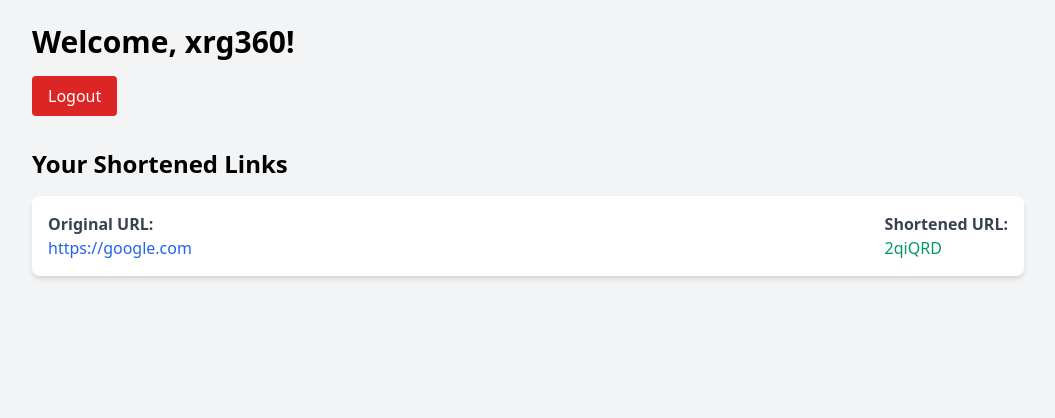
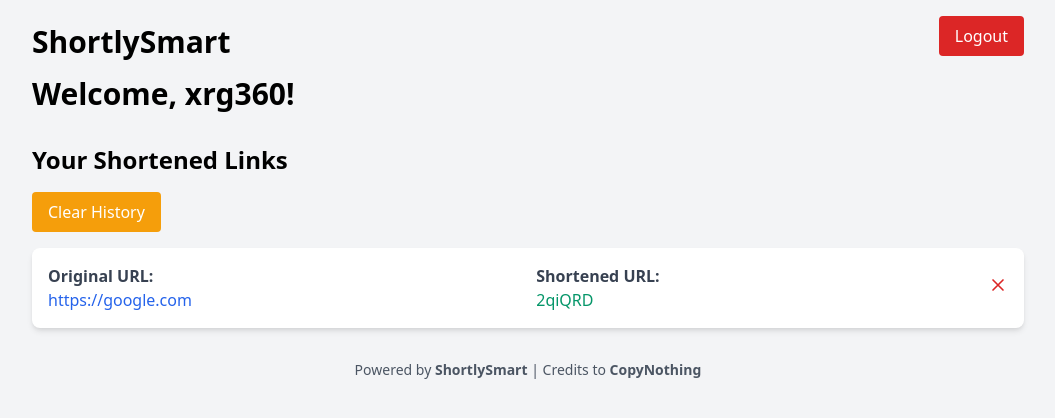
Before and after one commit to Xrg360/SimpleShort, a Flask app: page /dashboard in a window 1280 px wide. Shown: the top 418 px of the page, without its empty margins (112-1167 px from the left). Run offline with Flask 3, Linux system fonts and the light colour scheme; a user stored in the database is signed in; data comes from the database, SQL or seed files in the repository.

Commit message:
updated dashboard
clear
history all clear
branding
credit

```diff
--- a/templates/dashboard.html
+++ b/templates/dashboard.html
@@ -6,13 +6,42 @@
     <title>Dashboard - URL Shortener</title>
     <!-- Link to Tailwind CSS -->
     <link href="https://cdn.jsdelivr.net/npm/tailwindcss@2.2.19/dist/tailwind.min.css" rel="stylesheet">
+    <script>
+        // Function to delete a specific link
+        function deleteLink(shortUrl) {
+            if (confirm("Are you sure you want to delete this link?")) {
+                // Send a request to the server to delete the link
+                window.location.href = `/delete_link/${shortUrl}`;
+            }
+        }
+
+        // Function to clear all history
+        function clearHistory() {
+            if (confirm("Are you sure you want to clear all history?")) {
+                // Send a request to the server to clear history
+                window.location.href = '/clear_history';
+            }
+        }
+    </script>
 </head>
 <body class="bg-gray-100 font-sans antialiased">
 
-    <div class="max-w-5xl mx-auto px-4 py-6">
+    <div class="max-w-5xl mx-auto px-4 py-6 relative">
+        <!-- Logout Button in Top Right Corner -->
+        <a href="{{ url_for('logout') }}" class="absolute top-4 right-4 inline-block bg-red-600 text-white px-4 py-2 rounded hover:bg-red-700 transition duration-300">Logout</a>
+
+        <div class="flex justify-between items-center mb-4">
+            <!-- Branding: Website Name -->
+            <h1 class="text-3xl font-bold">ShortlySmart</h1>
+        </div>
+
+        <!-- Personalized Welcome Message -->
         <h1 class="text-3xl font-bold mb-4">Welcome, {{ current_user.username }}!</h1>
-        <a href="{{ url_for('logout') }}" class="inline-block bg-red-600 text-white px-4 py-2 rounded hover:bg-red-700 transition duration-300">Logout</a>
+
         <h2 class="text-2xl font-semibold mt-8 mb-4">Your Shortened Links</h2>
+
+        <!-- Clear History Button -->
+        <button onclick="clearHistory()" class="inline-block bg-yellow-500 text-white px-4 py-2 rounded hover:bg-yellow-600 transition duration-300 mb-4">Clear History</button>
 
         <div class="bg-white shadow-md rounded-lg overflow-hidden">
             <ul class="divide-y divide-gray-200">
@@ -27,11 +56,24 @@
                                 <strong class="block text-gray-700">Shortened URL:</strong>
                                 <a href="{{ url_for('redirect_url', short_url=link.short_url) }}" target="_blank" class="text-green-600 hover:underline">{{ link.short_url }}</a>
                             </div>
+                            <!-- Delete Button -->
+                            <div>
+                                <button onclick="deleteLink('{{ link.short_url }}')" class="text-red-600 hover:text-red-800">
+                                    <svg xmlns="http://www.w3.org/2000/svg" class="h-5 w-5" fill="none" viewBox="0 0 24 24" stroke="currentColor">
+                                        <path stroke-linecap="round" stroke-linejoin="round" stroke-width="2" d="M6 18L18 6M6 6l12 12"/>
+                                    </svg>
+                                </button>
+                            </div>
                         </div>
                     </li>
                 {% endfor %}
             </ul>
         </div>
+
+        <!-- Footer with credits -->
+        <div class="mt-8 text-center text-sm text-gray-600">
+            <p>Powered by <strong>ShortlySmart</strong> | Credits to <strong>CopyNothing</strong></p>
+        </div>
     </div>
 
 </body>
```
